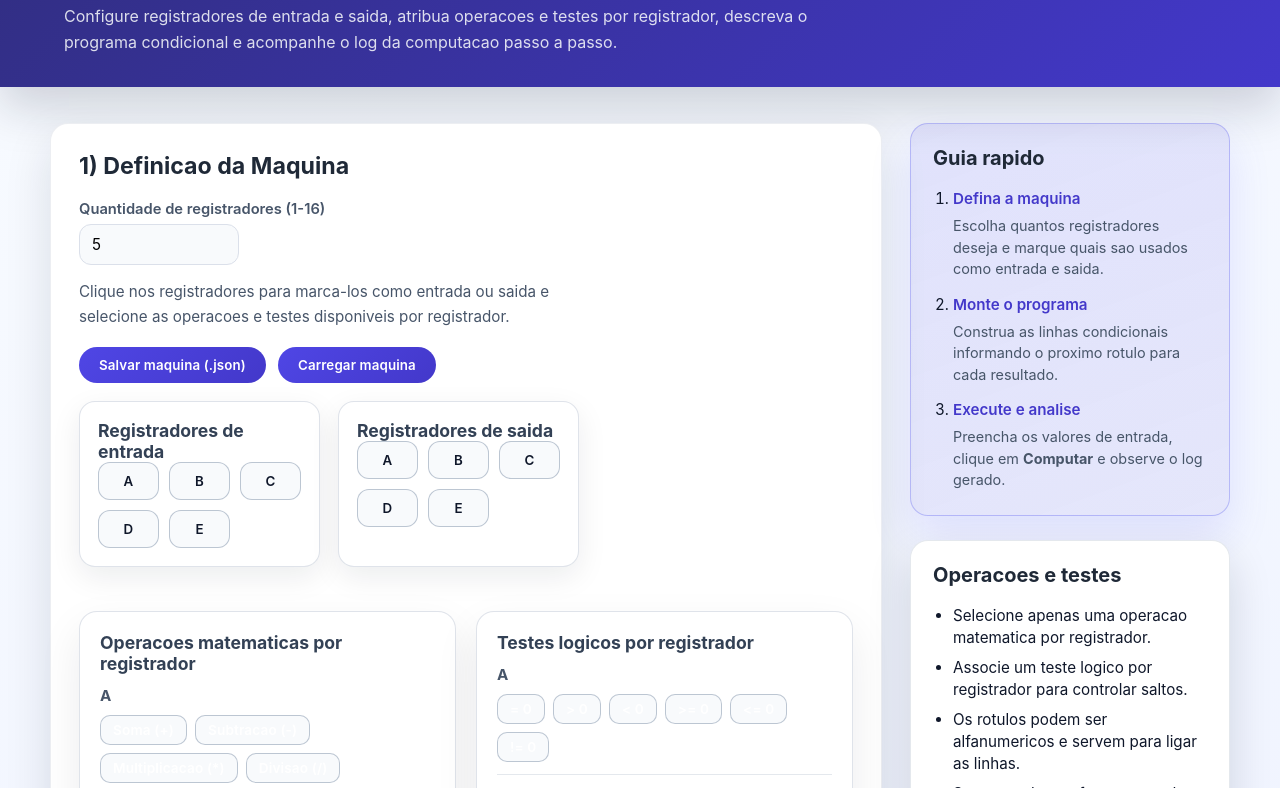
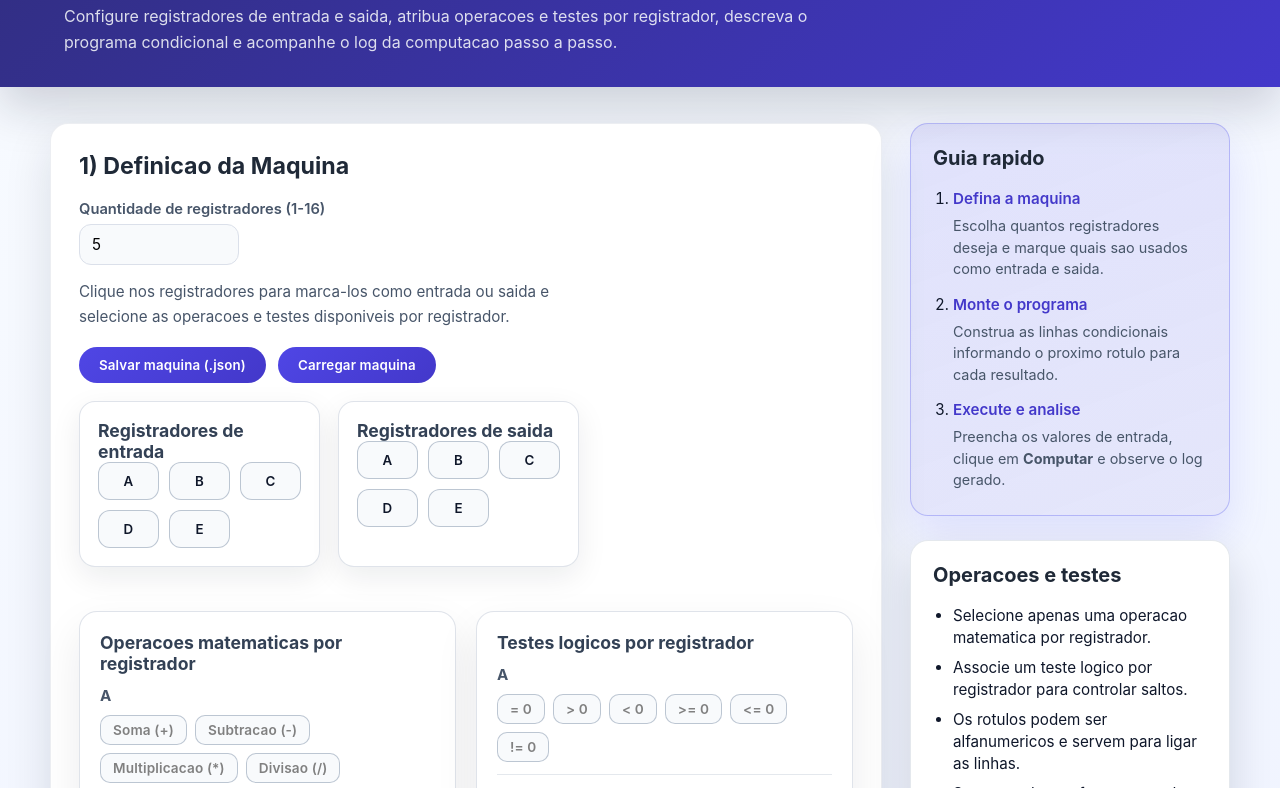
Before and after one commit to imzbg/simulador-de-maquina, a plain HTML site: page index.html in a window 1280 px wide. Shown: the part 91-879 px from the top of the page. Drawn offline with Linux system fonts and the light colour scheme.

Commit message:
update color for buttons

```diff
--- a/style.css
+++ b/style.css
@@ -208,6 +208,7 @@ main {
   cursor: pointer;
   font-size: 0.85rem;
   transition: all 0.2s ease;
+  color: #808080;
 }
 
 .op-btn:hover {
```
Also changed, not shown: 1 other file.
